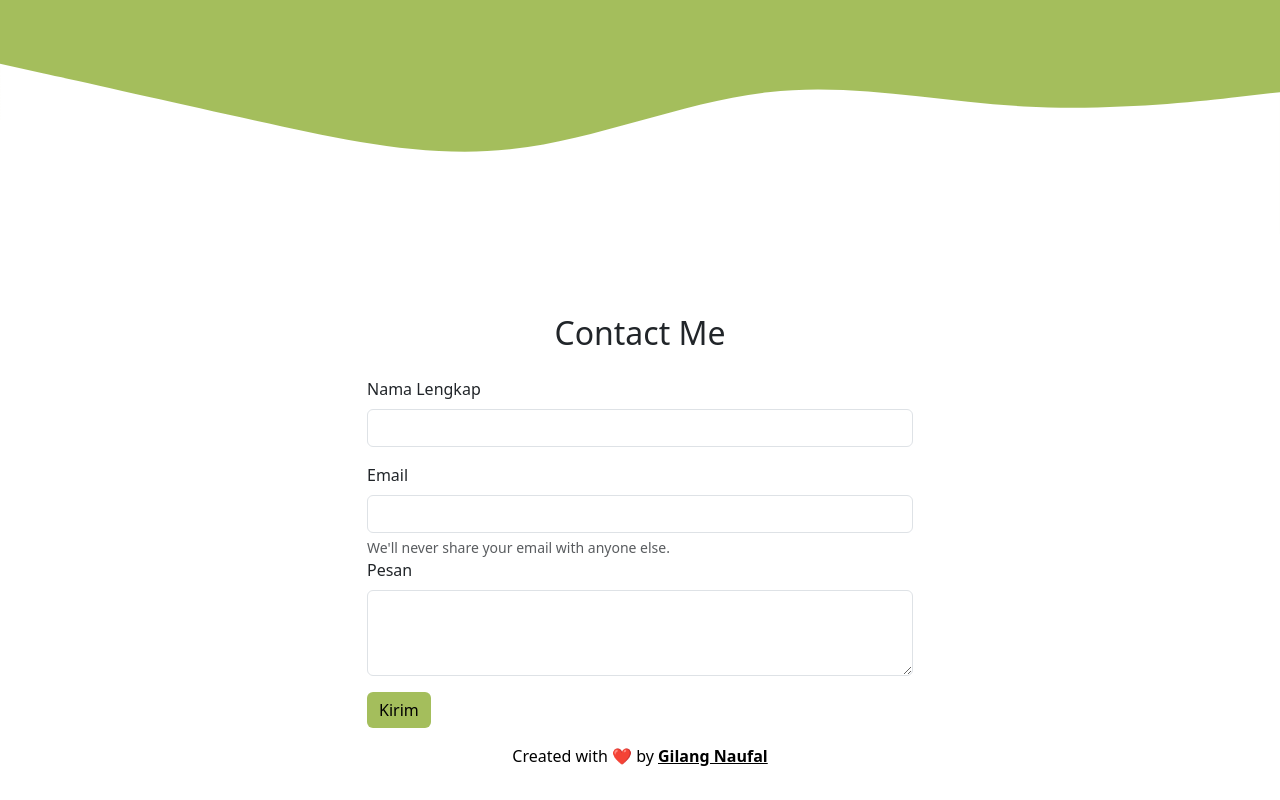
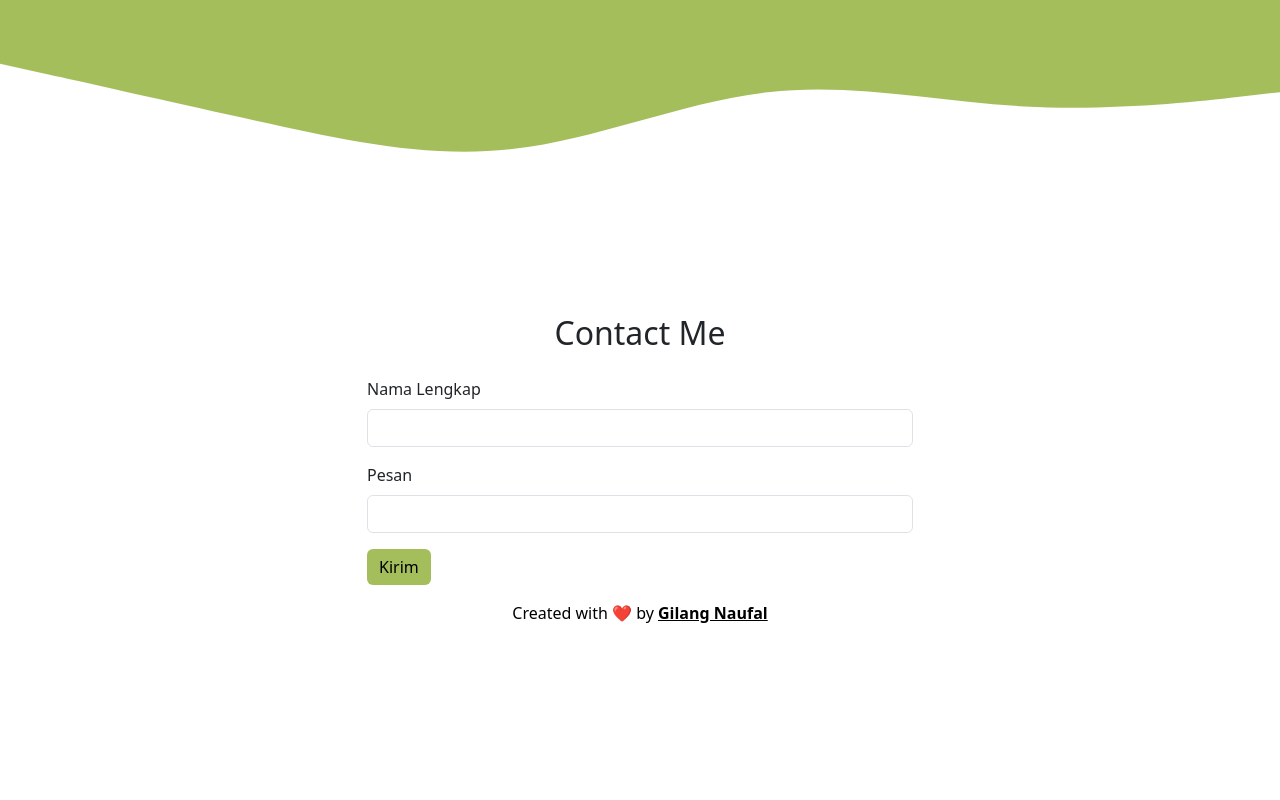
Before and after one commit to falzzy51/tugasbootstrap, a plain HTML site: page index.html in a window 1280 px wide. Shown: the part 1955-2755 px from the top of the page. After the commit the page ends 2612 px from the top, so only its background shows below. Drawn offline with nearby package versions, Linux system fonts and the light colour scheme.

Commit message:
Update index.html

```diff
--- a/index.html
+++ b/index.html
@@ -165,13 +165,8 @@
                 <input type="text" class="form-control" id="name" aria-describedby="name" />
               </div>
               <div class="mb-3">
-                <label for="email" class="form-label">Email</label>
-                <input type="email" class="form-control" id="email" aria-describedby="email" />
-                <div id="email" class="form-text">We'll never share your email with anyone else.</div>
-                <div class="mb-3">
-                  <label for="pesan" class="form-label">Pesan</label>
-                  <textarea class="form-control" id="pesan" rows="3"></textarea>
-                </div>
+                <label for="pesan" class="form-label">Pesan</label>
+                <input type="text" class="form-control" id="pesan" aria-describedby="pesan" />
               </div>
               <button type="submit" onclick="sendMail()" class="btn btn-primary" style="background-color: #a4be5c; color: black; border: none">Kirim</button>
             </form>
```
